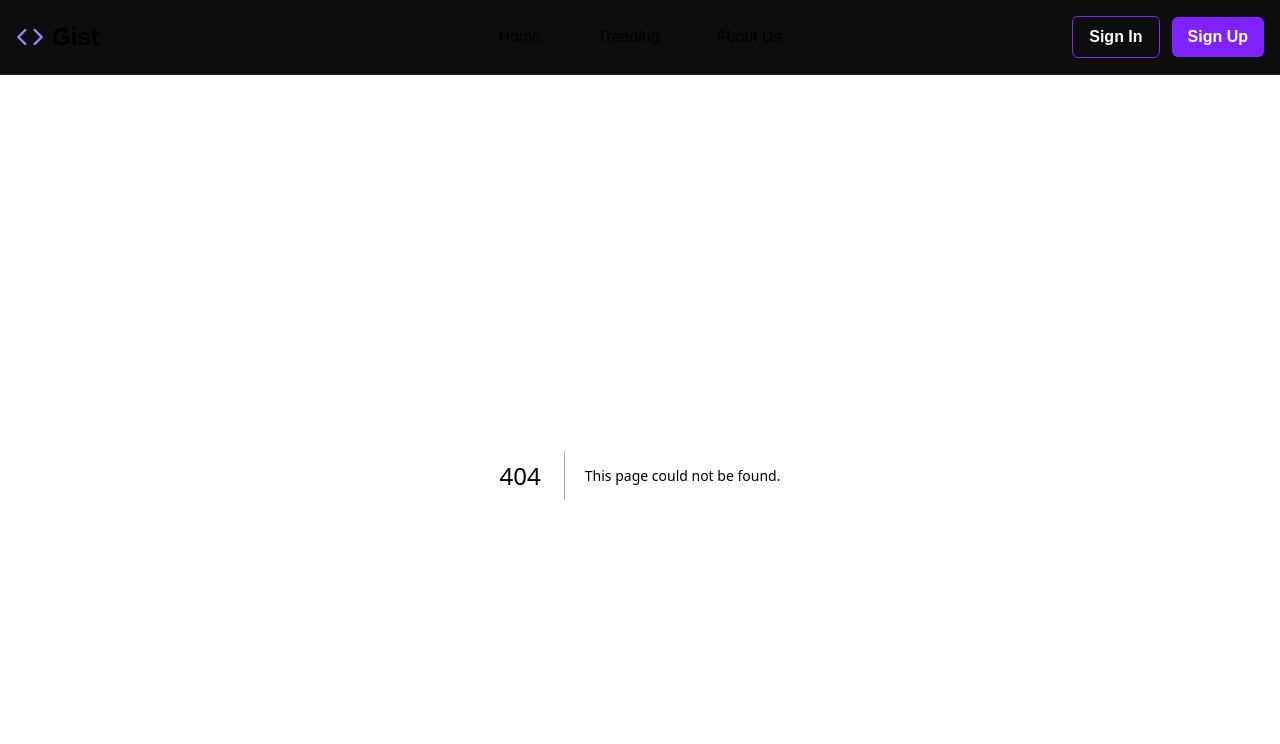
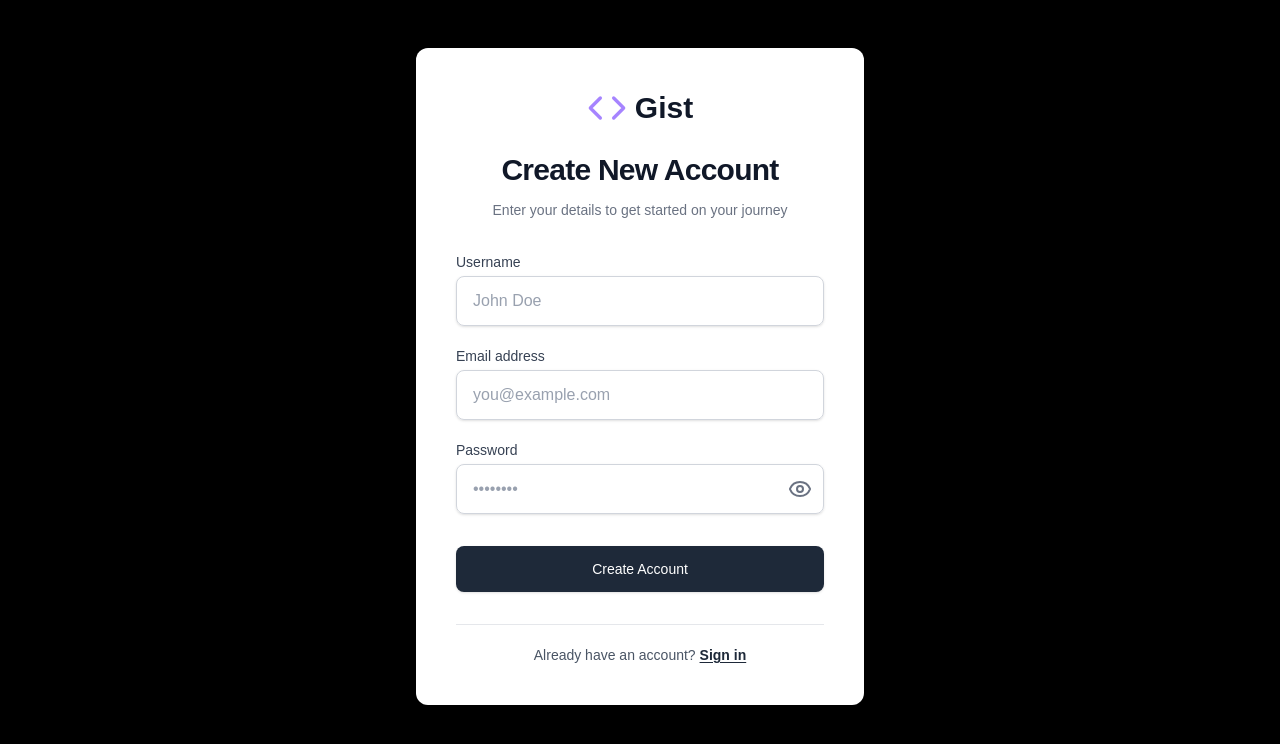
Before and after one commit to Gazi2050/gist, a Next.js app: page /signup in a window 1280 px wide. Before the commit this address had no page. Shown: the top 744 px of the page. Built offline with nearby package versions, Linux system fonts and the light colour scheme.

Commit message:
ui:added Auth form

```diff
--- a/package.json
+++ b/package.json
@@ -9,15 +9,12 @@
     "lint": "next lint"
   },
   "dependencies": {
-    "@reduxjs/toolkit": "^2.6.1",
     "lucide-react": "^0.487.0",
     "mongodb": "^6.15.0",
     "next": "15.2.4",
-    "next-auth": "^4.24.11",
     "react": "^19.0.0",
     "react-dom": "^19.0.0",
-    "react-hook-form": "^7.55.0",
-    "react-redux": "^9.2.0"
+    "react-hook-form": "^7.55.0"
   },
   "devDependencies": {
     "@eslint/eslintrc": "^3",
--- /dev/null
+++ b/src/app/signup/page.tsx
@@ -0,0 +1,10 @@
+import AuthForm from '@/components/AuthForm';
+import React from 'react';
+
+const page = () => {
+    return (
+        <AuthForm authType='signup' />
+    );
+};
+
+export default page;
--- /dev/null
+++ b/src/components/AuthForm.tsx
@@ -0,0 +1,120 @@
+"use client"
+import { AuthType } from '@/constants/type';
+import { Code, Eye, EyeOff } from 'lucide-react';
+import Link from 'next/link';
+import { useState } from 'react';
+
+const AuthForm = ({ authType }: { authType: AuthType }) => {
+    const [showPassword, setShowPassword] = useState(false);
+    const togglePasswordVisibility = () => {
+        setShowPassword(prev => !prev);
+    };
+
+
+
+    return (
+        <div className="flex items-center justify-center py-6 px-4 sm:py-8 sm:px-6 md:py-12">
+            <div className="w-full max-w-[90%] sm:max-w-md space-y-6 sm:space-y-8 bg-white p-6 sm:p-8 md:p-10 rounded-xl shadow-lg">
+                {/* Center the logo properly */}
+                <div className="flex justify-center items-center text-gray-900 mb-6">
+                    <Link href="/" className="flex items-center space-x-2 cursor-pointer">
+                        <Code className="h-10 w-10 text-violet-400" />
+                        <span className="text-3xl font-bold">Gist</span>
+                    </Link>
+                </div>
+
+                <div className="text-center">
+                    <h1 className="text-2xl sm:text-3xl font-extrabold text-gray-900 tracking-tight">
+                        {authType === 'signup' ? 'Create New Account' : 'Sign In'}
+                    </h1>
+                    <p className="mt-2 sm:mt-3 text-xs sm:text-sm text-gray-500">
+                        {authType === 'signup' ? 'Enter your details to get started on your journey' : 'Enter your credentials to access your account'}
+                    </p>
+                </div>
+
+                <form className="mt-6 sm:mt-8 space-y-4 sm:space-y-6" action="#" method="POST">
+                    <div className="rounded-md space-y-4 sm:space-y-5">
+                        {authType === 'signup' && (
+                            <div className="group">
+                                <label htmlFor="name" className="block text-sm font-medium text-gray-700 mb-1">
+                                    Username
+                                </label>
+                                <div className="relative">
+                                    <input
+                                        id="username"
+                                        name="username"
+                                        type="text"
+                                        required
+                                        className="appearance-none block w-full px-3 py-2.5 sm:px-4 sm:py-3 border border-gray-300 rounded-lg shadow-sm placeholder-gray-400 text-gray-900 focus:outline-none focus:ring-2 focus:ring-gray-500 focus:border-transparent transition duration-150 ease-in-out text-sm sm:text-base"
+                                        placeholder="John Doe"
+                                    />
+                                </div>
+                            </div>
+                        )}
+
+                        <div className="group">
+                            <label htmlFor="email-address" className="block text-sm font-medium text-gray-700 mb-1">
+                                Email address
+                            </label>
+                            <div className="relative">
+                                <input
+                                    id="email-address"
+                                    name="email"
+                                    type="email"
+                                    autoComplete="email"
+                                    required
+                                    className="appearance-none block w-full px-3 py-2.5 sm:px-4 sm:py-3 border border-gray-300 rounded-lg shadow-sm placeholder-gray-400 text-gray-900 focus:outline-none focus:ring-2 focus:ring-gray-500 focus:border-transparent transition duration-150 ease-in-out text-sm sm:text-base"
+                                    placeholder="you@example.com"
+                                />
+                            </div>
+                        </div>
+
+                        <div className="group">
+                            <label htmlFor="password" className="block text-sm font-medium text-gray-700 mb-1">
+                                Password
+                            </label>
+                            <div className="relative">
+                                <input
+                                    id="password"
+                                    name="password"
+                                    type={showPassword ? "text" : "password"}
+                                    autoComplete="new-password"
+                                    required
+                                    className="appearance-none block w-full px-3 py-2.5 sm:px-4 sm:py-3 border border-gray-300 rounded-lg shadow-sm placeholder-gray-400 text-gray-900 focus:outline-none focus:ring-2 focus:ring-gray-500 focus:border-transparent transition duration-150 ease-in-out text-sm sm:text-base"
+                                    placeholder="••••••••"
+                                />
+                                <button
+                                    type="button"
+                                    onClick={togglePasswordVisibility}
+                                    className="absolute right-3 top-1/2 transform -translate-y-1/2 text-gray-500 hover:text-gray-700 focus:outline-none"
+                                >
+                                    {showPassword ? <EyeOff /> : <Eye />}
+                                </button>
+                            </div>
+                        </div>
+                    </div>
+
+                    <div className="mt-6 sm:mt-8">
+                        <button
+                            type="submit"
+                            className="group relative w-full flex justify-center py-2.5 sm:py-3 px-4 border border-transparent text-sm font-medium rounded-lg text-white bg-gray-800 hover:bg-gray-700 focus:outline-none focus:ring-2 focus:ring-offset-2 focus:ring-gray-500 shadow-sm transform transition duration-150 ease-in-out hover:translate-y-[-1px] hover:shadow-md"
+                        >
+                            {authType === 'signup' ? 'Create Account' : 'Sign In'}
+                        </button>
+                    </div>
+                </form>
+
+                <div className="text-center mt-4 sm:mt-6 pt-4 sm:pt-5 border-t border-gray-200">
+                    <p className="text-sm sm:text-sm text-gray-600">
+                        {authType === 'signup' ? 'Already have an account?' : "Don't have an account?"}{" "}
+                        <Link href={authType === 'signup' ? '/signin' : '/signup'} className="font-semibold text-gray-800 hover:text-gray-700 transition duration-150 ease-in-out underline underline-offset-2">
+                            {authType === 'signup' ? 'Sign in' : 'Sign up'}
+                        </Link>
+                    </p>
+                </div>
+            </div>
+        </div>
+    );
+};
+
+export default AuthForm;
--- a/src/components/Navbar.tsx
+++ b/src/components/Navbar.tsx
@@ -1,9 +1,19 @@
+"use client";
 import { Code } from 'lucide-react';
 import Link from 'next/link';
 import NavLink from './NavLink';
+import { usePathname } from 'next/navigation';
 
 const Navbar = () => {
+    const path = usePathname();
+
+    // Logging the type of path for debugging purposes
+    console.log(typeof path);
+
     return (
+        (path === "/signup" || path === "/signin") ? (
+            null
+        ) : (
             <nav className="border-b border-gray-800 px-4 py-4 sticky top-0 z-50 bg-black/95 backdrop-blur-sm">
                 <div className="container mx-auto flex items-center justify-between relative">
                     {/* Logo */}
@@ -22,13 +32,13 @@ const Navbar = () => {
                     {/* Auth Buttons */}
                     <div className="flex items-center space-x-3 z-20">
                         <Link
-                        href="/"
+                            href="/signin"
                             className="rounded-md border border-violet-600 px-4 py-2 text-white hover:bg-gray-50/9 transition duration-300 font-semibold cursor-pointer"
                         >
                             Sign In
                         </Link>
                         <Link
-                        href="/"
+                            href="/signup"
                             className="rounded-md bg-violet-600 px-4 py-2 text-white hover:bg-violet-500 transition duration-200 font-semibold cursor-pointer"
                         >
                             Sign Up
@@ -36,6 +46,7 @@ const Navbar = () => {
                     </div>
                 </div>
             </nav>
+        )
     );
 };
 
--- a/src/constants/type.ts
+++ b/src/constants/type.ts
@@ -1,3 +1,4 @@
+export type AuthType = "signup" | "signin";
 export interface NavLinkProps {
     label: string;
     href: string;
--- a/src/redux/store.js
+++ /dev/null
@@ -1,8 +0,0 @@
-import { configureStore } from "@reduxjs/toolkit";
-
-
-export const store = configureStore({
-    reducer: {
-
-    }
-})
```
Also changed, not shown: 1 other file (tests, documents, lock files or other folders). Lines whose indentation alone changed are shown as unchanged.
